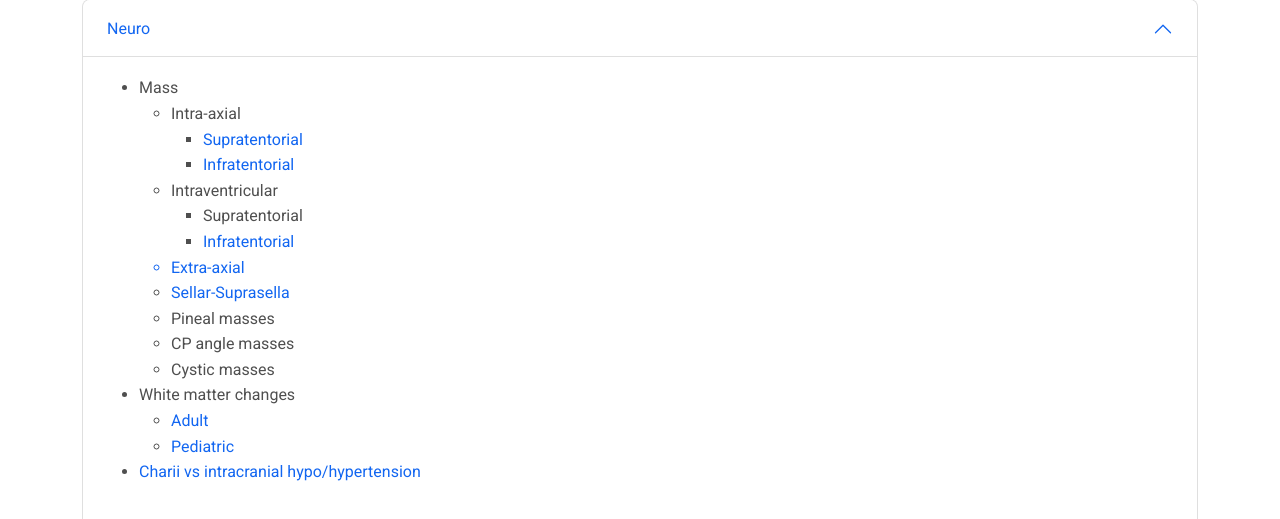
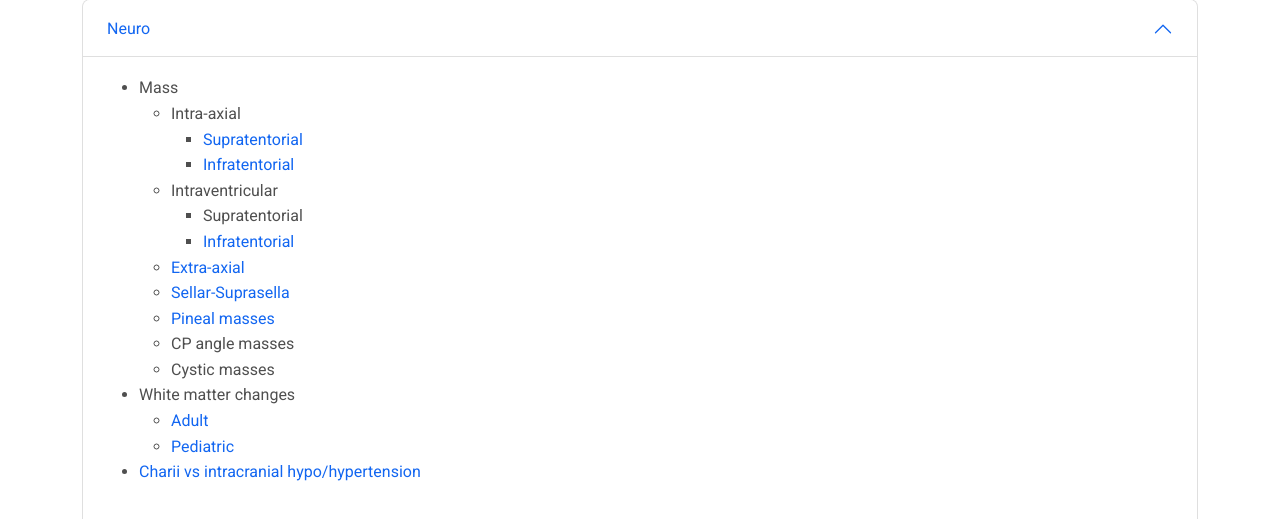
Before and after one commit to gvsanthu10/website, a Flask app: page / in a window 1280 px wide. Shown: the part 137-656 px from the top of the page. Run offline with Flask 2, Linux system fonts and the light colour scheme.

Commit message:
Update index.html

```diff
--- a/templates/index.html
+++ b/templates/index.html
@@ -83,9 +83,9 @@
                <li>Supratentorial</li>
                  <li><a href="{{ url_for('infraintraventricular') }}" class="link-primary">Infratentorial</li>
               </ul>
-              <li>Extra-axial</li>
+              <li><a href="{{ url_for('extraaxial') }}" class="link-primary">Extra-axial</a></li>
               <li><a href="{{ url_for('sella') }}" class="link-primary">Sellar-Suprasella</a></li>
-              <li>Pineal masses</li>
+              <li><a href="{{ url_for('pineal') }}" class="link-primary">Pineal masses</a></li>
               <li>CP angle masses</li>
               <li>Cystic masses</li>
             </ul>
@@ -178,7 +178,7 @@
 
           <ul class="unorderedList">
             <li>Benign vs malignant spinal tumors</li>
-              <li>Neurofibroma versus neurolemmoma of the peripheral nerves</li>
+              <li><a href="{{ url_for('nf') }}" class="link-primary">Neurofibroma versus neurolemmoma of the peripheral nerves</a></li>
               <li>Diffuse muscle disease</li>
             <li><a href="{{ url_for('spine') }}" class="link-primary">Osteoporotic vs malignant vertebral fracture</a></li>
            </ul>   <!--end of unorderdlist -->
```
